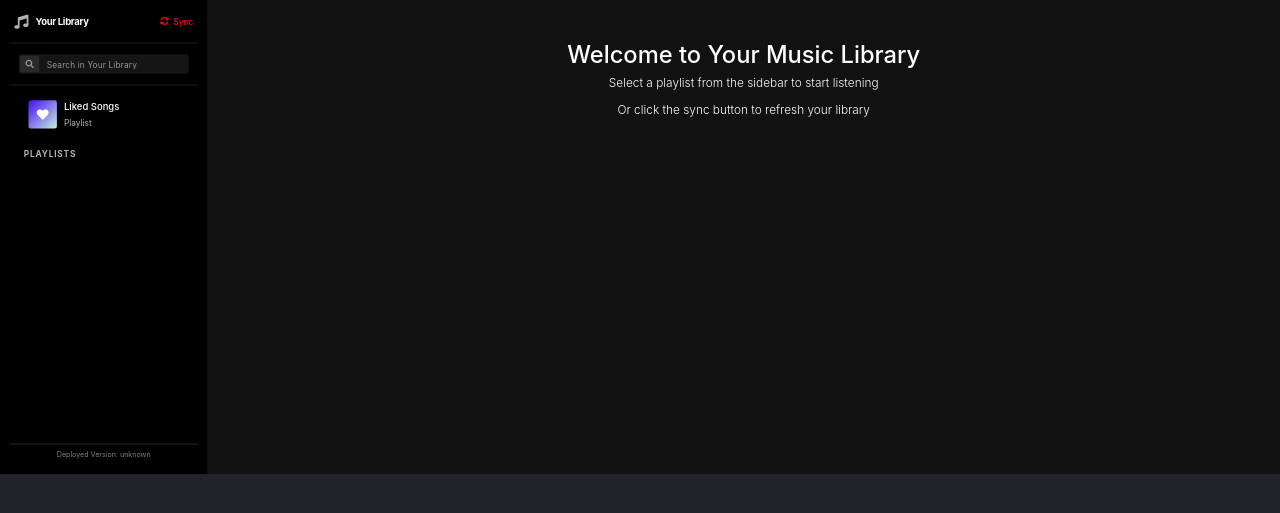
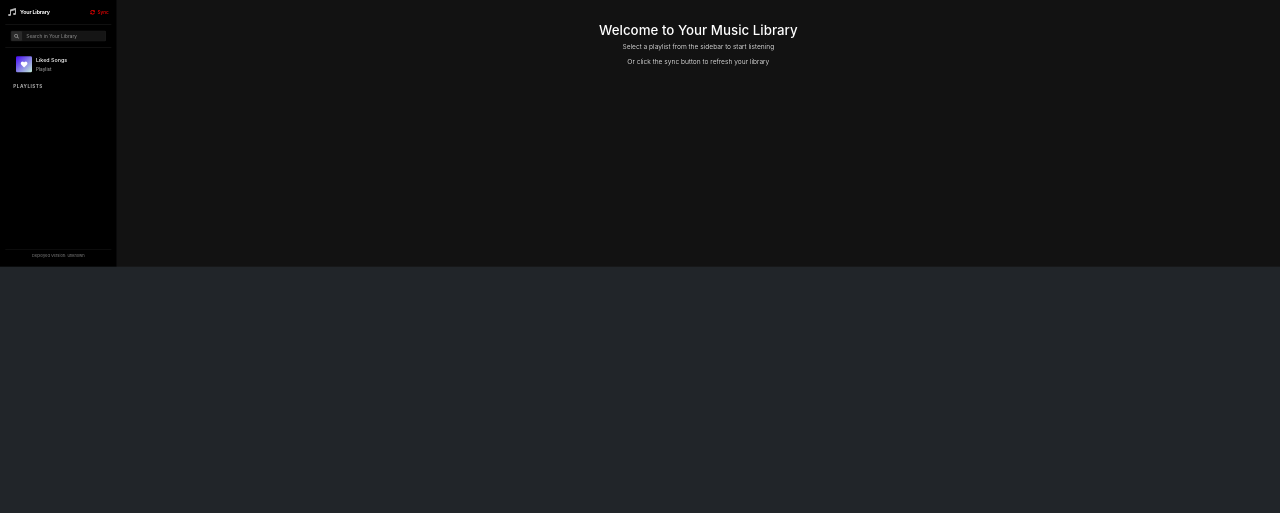
Before and after one commit to Yocrita/Yocrify, a Flask app: template templates/playlists.html in a window 1280 px wide. Shown: the top 513 px of the page. Run offline with Flask 3, Linux system fonts and the light colour scheme; the template is opened without the code that fills it, so the values that code supplies are empty; some libraries are stand-ins or nearby versions.

Commit message:
Update layout for 4K (3840px) width

```diff
--- a/templates/playlists.html
+++ b/templates/playlists.html
@@ -23,7 +23,7 @@ body {
 /* App container for scaling */
 .app-container {
     position: relative;
-    width: 2160px;
+    width: 3840px;
     height: 100vh;
     transform-origin: top left;
 }
@@ -46,7 +46,7 @@ body {
     position: fixed;
     left: 350px;
     top: 0;
-    width: 1810px;
+    width: 3490px;
     height: 100vh;
     overflow: auto;
     padding: 20px;
@@ -1451,7 +1451,7 @@ function initializeTooltips() {
 // Scaling logic
 function updateScale() {
     const container = document.querySelector('.app-container');
-    const scale = Math.min(window.innerWidth / 2160, 1); // Don't scale up beyond 2160p
+    const scale = Math.min(window.innerWidth / 3840, 1); // Scale based on 4K width
     container.style.transform = `scale(${scale})`;
 }
 
```
